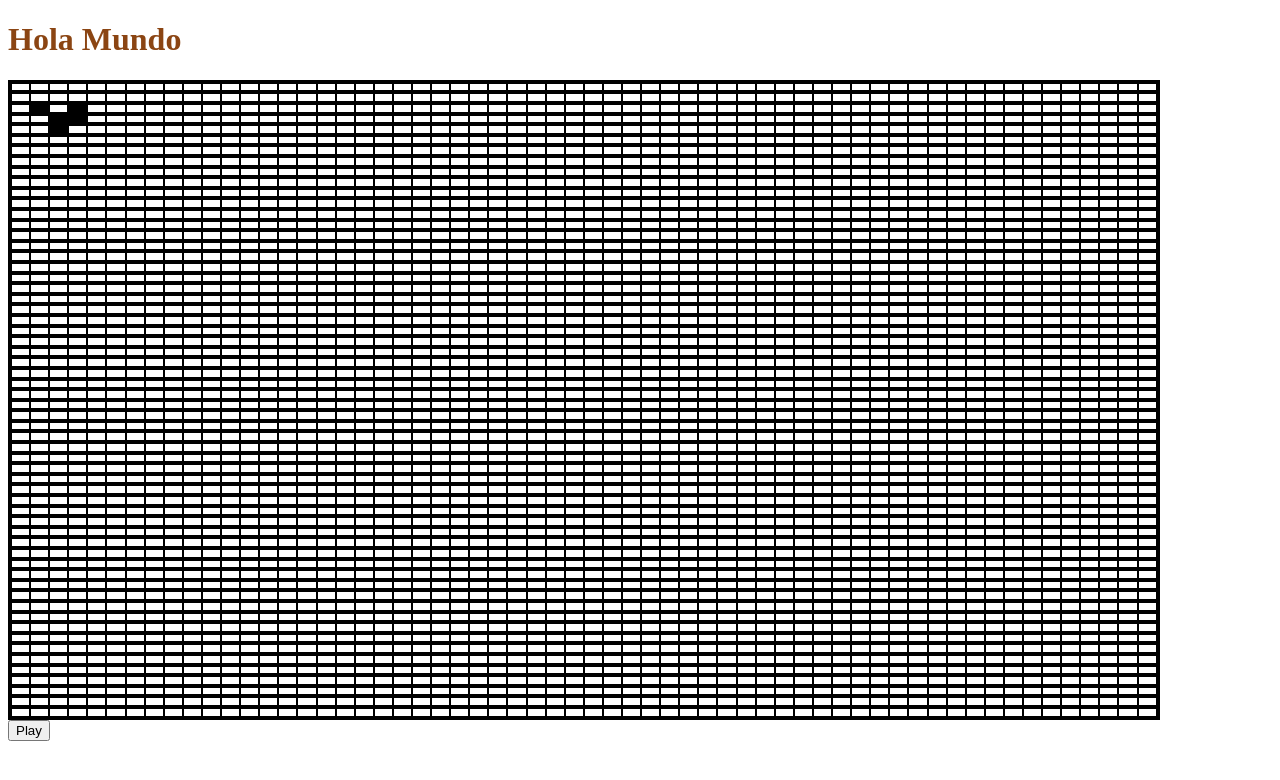
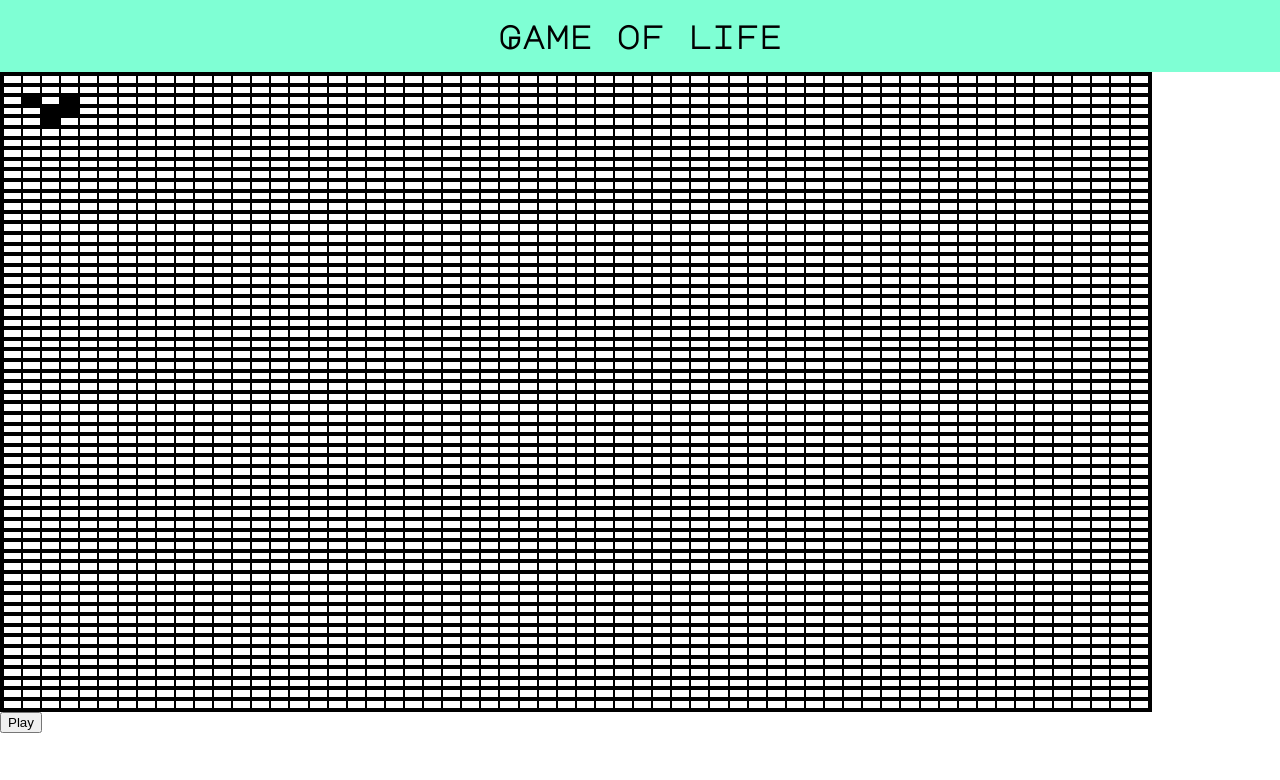
Before and after one commit to AdrianArmestoMena/202207-w2chwe-Adrian-Armesto, a website: page public/index.html in a window 1280 px wide. Drawn offline with nearby package versions, Linux system fonts and the light colour scheme; files that its build step writes are made by us from their sources.

Commit message:
Added style to the header and added favicon

```diff
--- a/public/index.html
+++ b/public/index.html
@@ -4,17 +4,19 @@
     <meta charset="UTF-8" />
     <meta http-equiv="X-UA-Compatible" content="IE=edge" />
     <meta name="viewport" content="width=device-width, initial-scale=1.0" />
+    <link rel="shortcut icon" href="favicon.ico" type="image/x-icon" />
+    <link rel="preconnect" href="https://fonts.googleapis.com" />
+    <link rel="preconnect" href="https://fonts.gstatic.com" crossorigin />
     <link
-      rel="shortcut icon"
-      href="../virus_cell_life_biology_microorganism_icon_133542.ico"
-      type="image/x-icon"
+      href="https://fonts.googleapis.com/css2?family=Major+Mono+Display&display=swap"
+      rel="stylesheet"
     />
     <link rel="stylesheet" href="css/styles.css" />
     <title>Adrián Armesto - Game of life</title>
   </head>
   <body>
-    <header>
-      <h1 class="title">Hola Mundo</h1>
+    <header class="header">
+      <h1 class="hedader__title">Game of life</h1>
     </header>
     <main id="main"></main>
     <button>Play</button>
--- a/sass/elementsStyles/_header.scss
+++ b/sass/elementsStyles/_header.scss
@@ -0,0 +1,7 @@
+.header {
+  background-color: aquamarine;
+  font-family: "Major Mono Display", monospace;
+  display: flex;
+  justify-content: center;
+  padding: 20px;
+}
--- a/sass/styles.scss
+++ b/sass/styles.scss
@@ -1,5 +1,11 @@
+@use "./elementsStyles/header";
+
 * {
   box-sizing: border-box;
+  margin: 0;
+}
+html {
+  margin: 0;
 }
 .title {
   color: saddlebrown;
```
Also changed, not shown: public/favicon.ico (renamed from favicon.ico), public/virus_cell_life_biology_microorganism_icon_133542.ico (renamed from virus_cell_life_biology_microorganism_icon_133542.ico).
